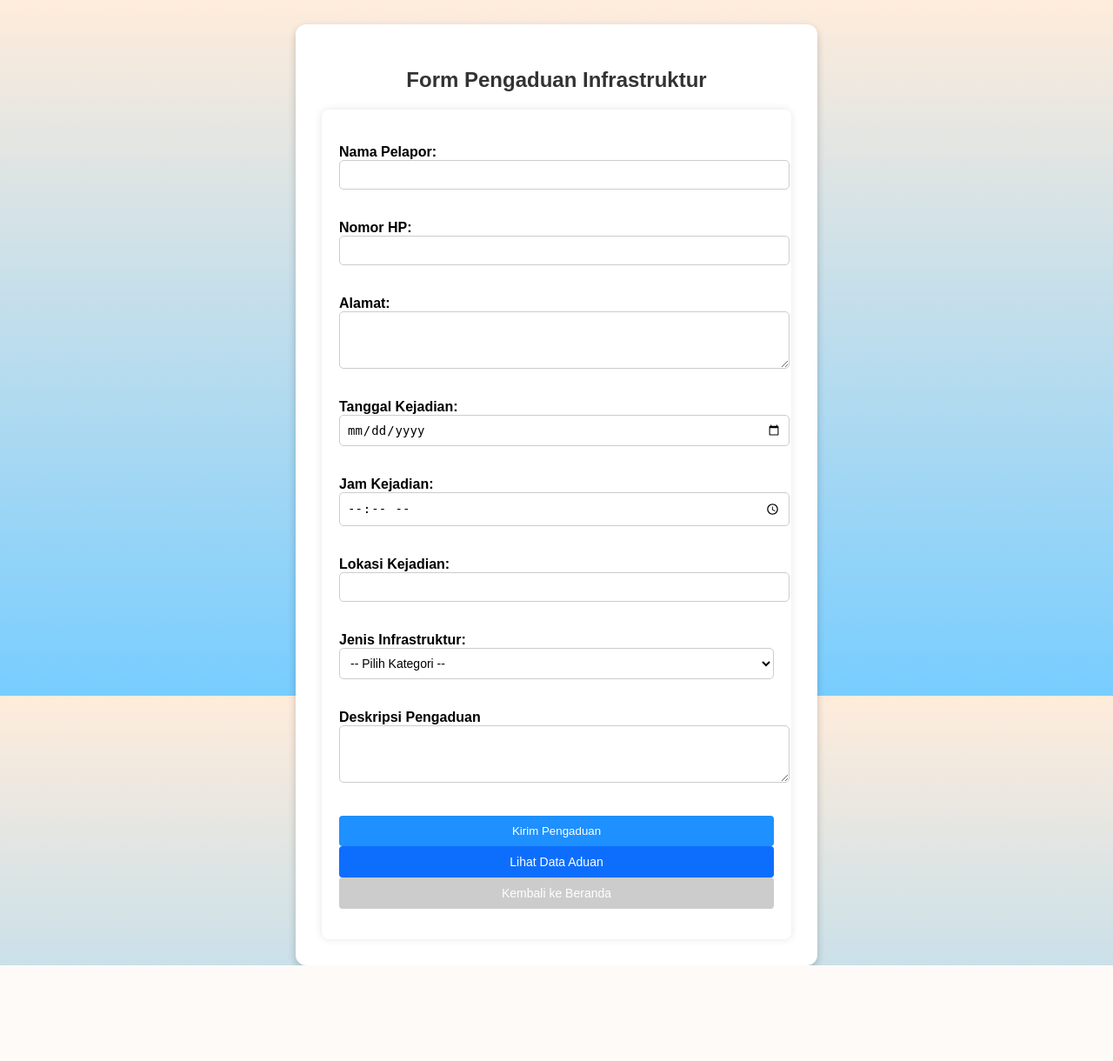
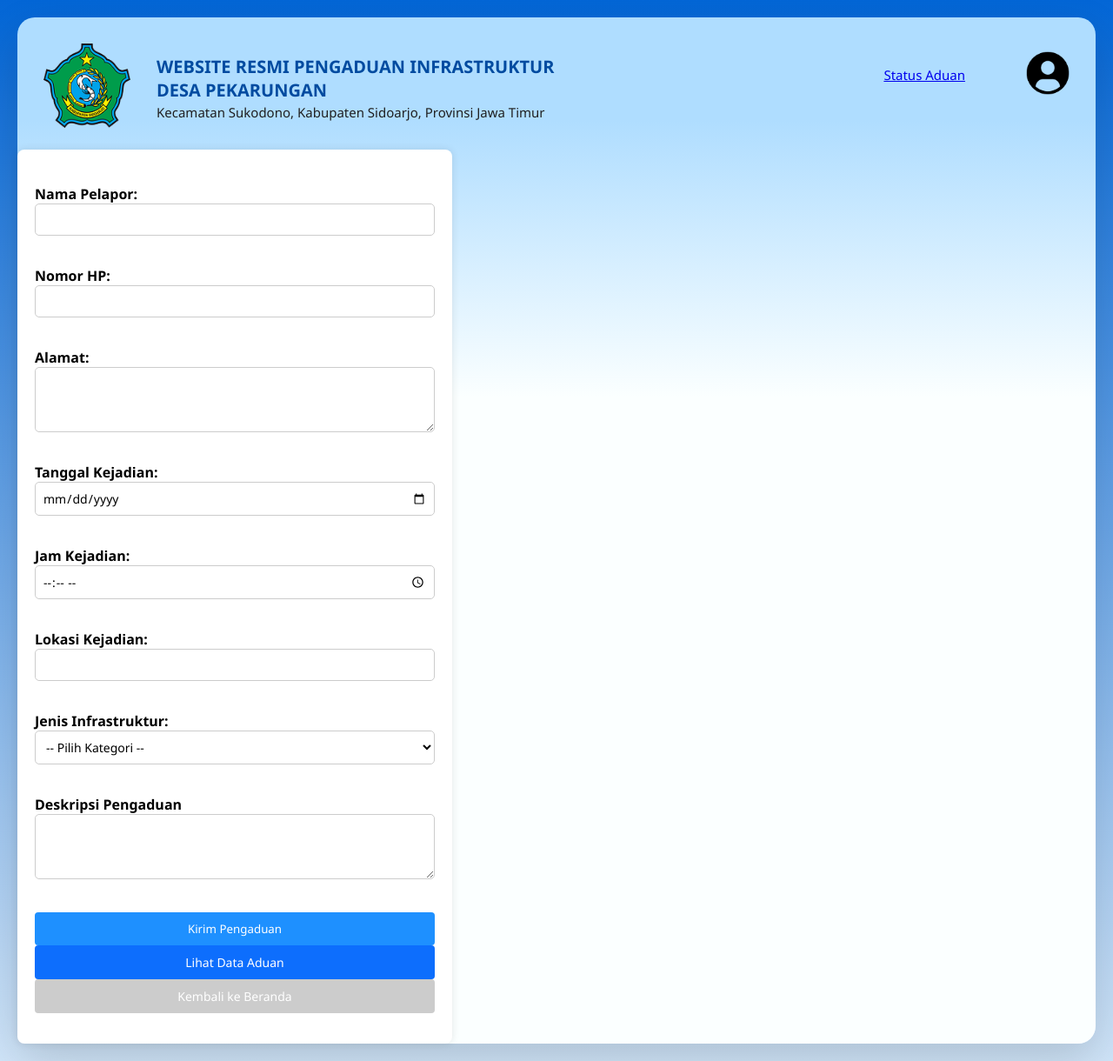
Before and after one commit to nalenpl12/PemWeb, a PHP site: page /form_pengaduan.php in a window 1280 px wide. Shown: the whole page at 87% size. Before the commit the page ends 1110 px from the top, so only its background shows below. Run offline with PHP 8.4, Linux system fonts and the light colour scheme.

Commit message:
nalendra

```diff
--- a/form_pengaduan.php
+++ b/form_pengaduan.php
@@ -108,33 +108,68 @@ if ($_SERVER["REQUEST_METHOD"] == "POST") {
     <meta name="viewport" content="width=device-width, initial-scale=1.0">
     <title>Form Pengaduan Infrastruktur</title>
     <style>
+        * {
+            margin: 0;
+            padding: 0;
+            box-sizing: border-box;
+            font-family: 'Segoe UI', sans-serif;
+        }
+
         body {
-            font-family: Arial, sans-serif;
-            background: linear-gradient(to bottom, #FFECDB, #77CDFF);
-            background-size: cover;
-            background-position: center;
-            background-attachment: fixed;
-            display: grid;
-            flex-direction: column;
+            position: relative;
+            background: linear-gradient(to bottom, #0366d6, #d0e5f9);
+            min-height: 130px;
+            display: flex;
+            justify-content: center;
             align-items: center;
-            justify-content: center;
-            height: 100vh;
             padding: 20px;
 
         }
 
         .container {
-            background: #fff;
-            padding: 30px;
-            border-radius: 12px;
-            box-shadow: 0px 4px 10px rgba(0, 0, 0, 0.2);
-            width: 90%;
-            max-width: 700px;
+            background: linear-gradient(to bottom, #AFDDFF 10%, #FBFFFF 37%);
+            border-radius: 20px;
+            box-shadow: 0 20px 50px rgba(0, 0, 0, 0.15);
+            width: 100%;
+            max-width: 2000px;
+            text-align: left;
         }
 
-        h2 {
-            text-align: center;
-            color: #333;
+        .header {
+            display: flex;
+            justify-content: space-between;
+            flex-wrap: wrap;
+            margin-bottom: 20px;
+            align-items: center;
+        }
+
+        .header-left {
+            display: flex;
+            align-items: center;
+            gap: 30px;
+            text-align: left;
+            margin: 30px 30px 0;
+        }
+
+        .header-left h2 {
+            color: #004ba0;
+            font-size: 20px;
+            font-weight: bold;
+        }
+
+        .header-left p {
+            color: #202020;
+            font-size: 15px;
+            margin-top: 2px;
+        }
+
+        .header-right {
+            font-weight: 500;
+            font-size: 15px;
+            display: flex;
+            align-items: center;
+            gap: 70px;
+            padding: 30px;
         }
 
         .form-group {
@@ -185,7 +220,7 @@ if ($_SERVER["REQUEST_METHOD"] == "POST") {
         .button-link {
             display: inline-block;
             padding: 10px 15px;
-            background-color: #0d6efd ;
+            background-color: #0d6efd;
             color: white;
             border: none;
             border-radius: 4px;
@@ -208,7 +243,20 @@ if ($_SERVER["REQUEST_METHOD"] == "POST") {
 
 <body>
     <div class="container">
-        <h2>Form Pengaduan Infrastruktur</h2>
+        <div class="top-section">
+            <div class="header">
+                <div class="header-left">
+                    <a href="Beranda.html"><img src="img/Sidoarjo.png" alt="Logo Desa" width="100" height="97"></a>
+                    <div class="text-content">
+                        <h2>WEBSITE RESMI PENGADUAN INFRASTRUKTUR<br>DESA PEKARUNGAN</h2>
+                        <p>Kecamatan Sukodono, Kabupaten Sidoarjo, Provinsi Jawa Timur</p>
+                    </div>
+                </div>
+                <div class="header-right">
+                    <a href="StatusAduan.php"><span>Status Aduan</span></a>
+                    <a href="Profile.php"><img src="img/User.png" alt="User Icon" width="50" height="50"></a>
+                </div>
+            </div>
 
             <div class="alert error"><?php echo $error; ?></div>
             <?php ; ?>
@@ -255,9 +303,12 @@ if ($_SERVER["REQUEST_METHOD"] == "POST") {
                         <option value="">-- Pilih Kategori --</option>
                         <option value="Jalan" <?= $kategori == 'Jalan' ? 'selected' : '' ?>>Jalan</option>
                         <option value="Jembatan" <?= $kategori == 'Jembatan' ? 'selected' : '' ?>>Jembatan</option>
-                    <option value="Saluran Air" <?= $kategori == 'Saluran Air' ? 'selected' : '' ?>>Saluran Air</option>
-                    <option value="Lampu Jalan" <?= $kategori == 'Lampu Jalan' ? 'selected' : '' ?>>Lampu Jalan</option>
-                    <option value="Fasilitas Umum" <?= $kategori == 'Fasilitas Umum' ? 'selected' : '' ?>>Fasilitas Umum
+                        <option value="Saluran Air" <?= $kategori == 'Saluran Air' ? 'selected' : '' ?>>Saluran Air
+                        </option>
+                        <option value="Lampu Jalan" <?= $kategori == 'Lampu Jalan' ? 'selected' : '' ?>>Lampu Jalan
+                        </option>
+                        <option value="Fasilitas Umum" <?= $kategori == 'Fasilitas Umum' ? 'selected' : '' ?>>Fasilitas
+                            Umum
                         </option>
                     </select>
                 </div>
```
Lines whose indentation alone changed are shown as unchanged.
